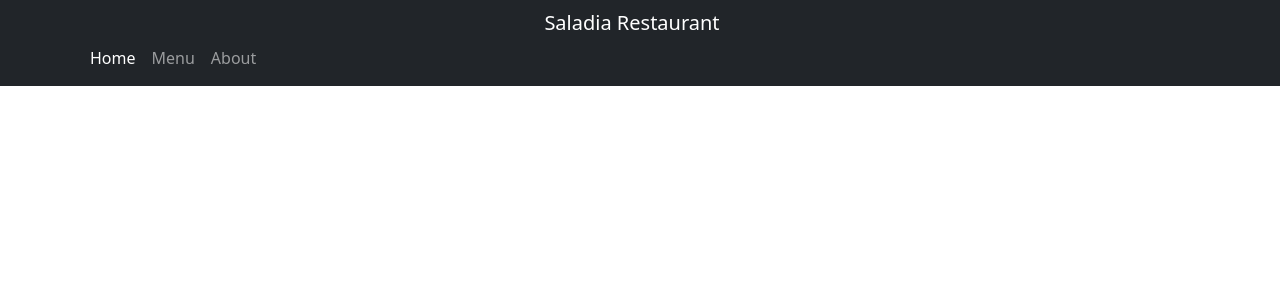
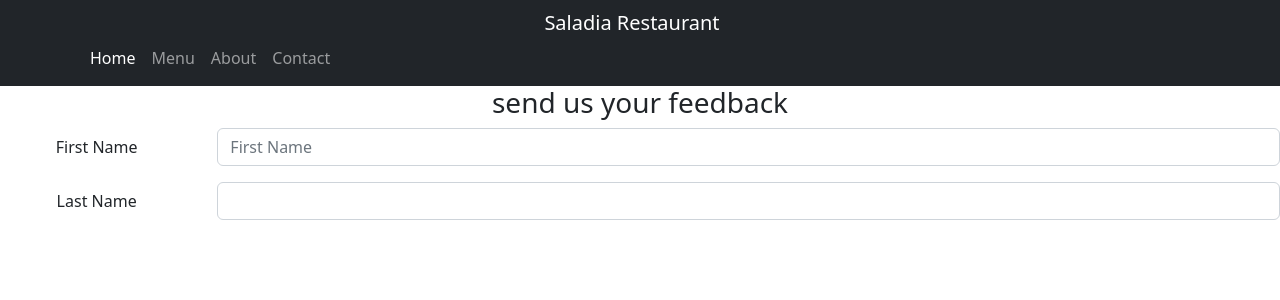
Before and after one commit to sumit-ch-dev/restaurant-project, a React (Create React App) app: page /contact in a window 1280 px wide. Shown: the top 300 px of the page. Built offline with nearby package versions, Linux system fonts and the light colour scheme.

Commit message:
modified:   src/components/body/Body.js 	modified:   src/components/body/Contact.js 	modified:   src/components/body/Menu.js 	modified:   src/components/header/Navigation.js

```diff
--- a/src/components/body/Body.js
+++ b/src/components/body/Body.js
@@ -14,7 +14,6 @@ const Body = () => {
                 <Route path="/menu" element={<Menu/>}/>
                 <Route path="/contact" element={<Contact/>}/>
                 <Route path="/about" element={<About/>}/>
-
             </Routes>
         </div>
     );
--- a/src/components/body/Contact.js
+++ b/src/components/body/Contact.js
@@ -1,11 +1,45 @@
 import React, { Component } from 'react';
+import { Button, Form, FormGroup, Label, Input, Col } from 'reactstrap';
 
 
 class Contact extends Component {
+    constructor(props) {
+        super(props)
+        this.state = {
+            firstname: "",
+            lastname: "",
+            telnum: "",
+            email: "",
+            agree: false,
+            contactType: 'Tel.',
+            message: ""
+        }
+    }
     render () {
         return (
             <div>
-
+                <div className="row row-content">
+                    <div className="col-12">
+                        <h3>send us your feedback</h3>
+                    </div>
+                    <div className="col-12">
+                        <Form>
+                            <FormGroup row>
+                                <Label htmlFor='Firstname' md={2}>First Name</Label>
+                                <Col md={10}>
+                                    <Input type='text' name='firstname' placeholder='First Name'
+                                    value={this.state.firstname}></Input>
+                                </Col>
+                            </FormGroup>
+                            <FormGroup row>
+                                <Label htmlFor='lastname' md={2}>Last Name</Label>
+                                <Col md={10}>
+                                    <Input type='text' name='lastname' value={this.state.lastname}></Input>
+                                </Col>
+                            </FormGroup>
+                        </Form>
+                    </div>
+                </div>
             </div>
         )
     }
--- a/src/components/body/Menu.js
+++ b/src/components/body/Menu.js
@@ -43,11 +43,9 @@ class Menu extends Component {
         return (
             <div className='container'>
                 <div className='row'>
-                    <div className='col-md-auto'>
-                        <CardColumns>
-                            {menu}
-                        </CardColumns>
-                    </div>
+                    <CardColumns>
+                        {menu}
+                    </CardColumns>
                     <Modal isOpen={this.state.modalOpen} onClick={this.toggleModal}>
                         <ModalBody>
                             {dishDetail}
--- a/src/components/header/Navigation.js
+++ b/src/components/header/Navigation.js
@@ -32,6 +32,9 @@ class Navigation extends Component {
                                 <NavItem>
                                     <Link to="/about" className="nav-link">About</Link>
                                 </NavItem>
+                                <NavItem>
+                                    <Link to="/contact" className="nav-link">Contact</Link>
+                                </NavItem>
                             </Nav>
                         </Collapse>
                     </div>
```
